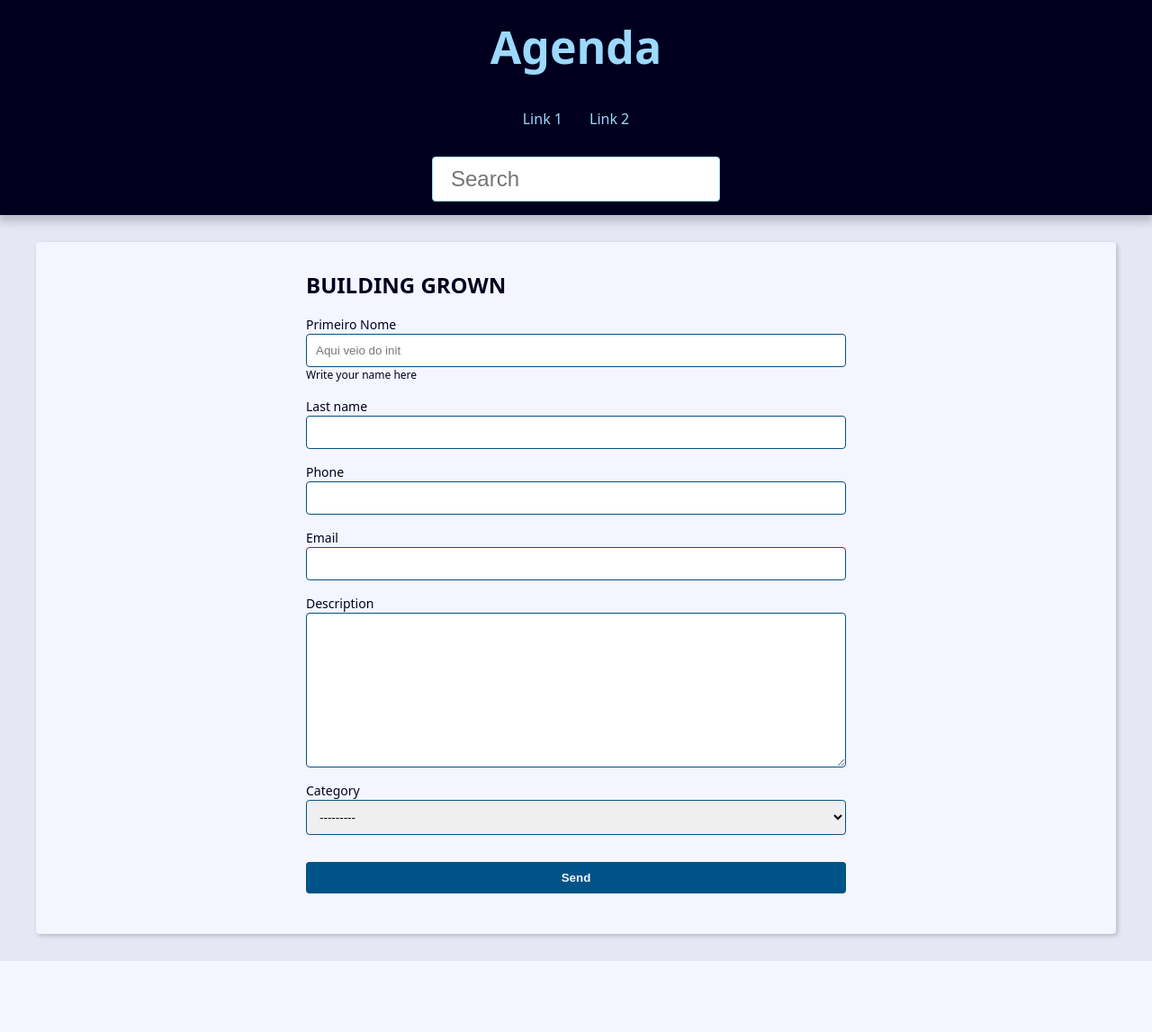
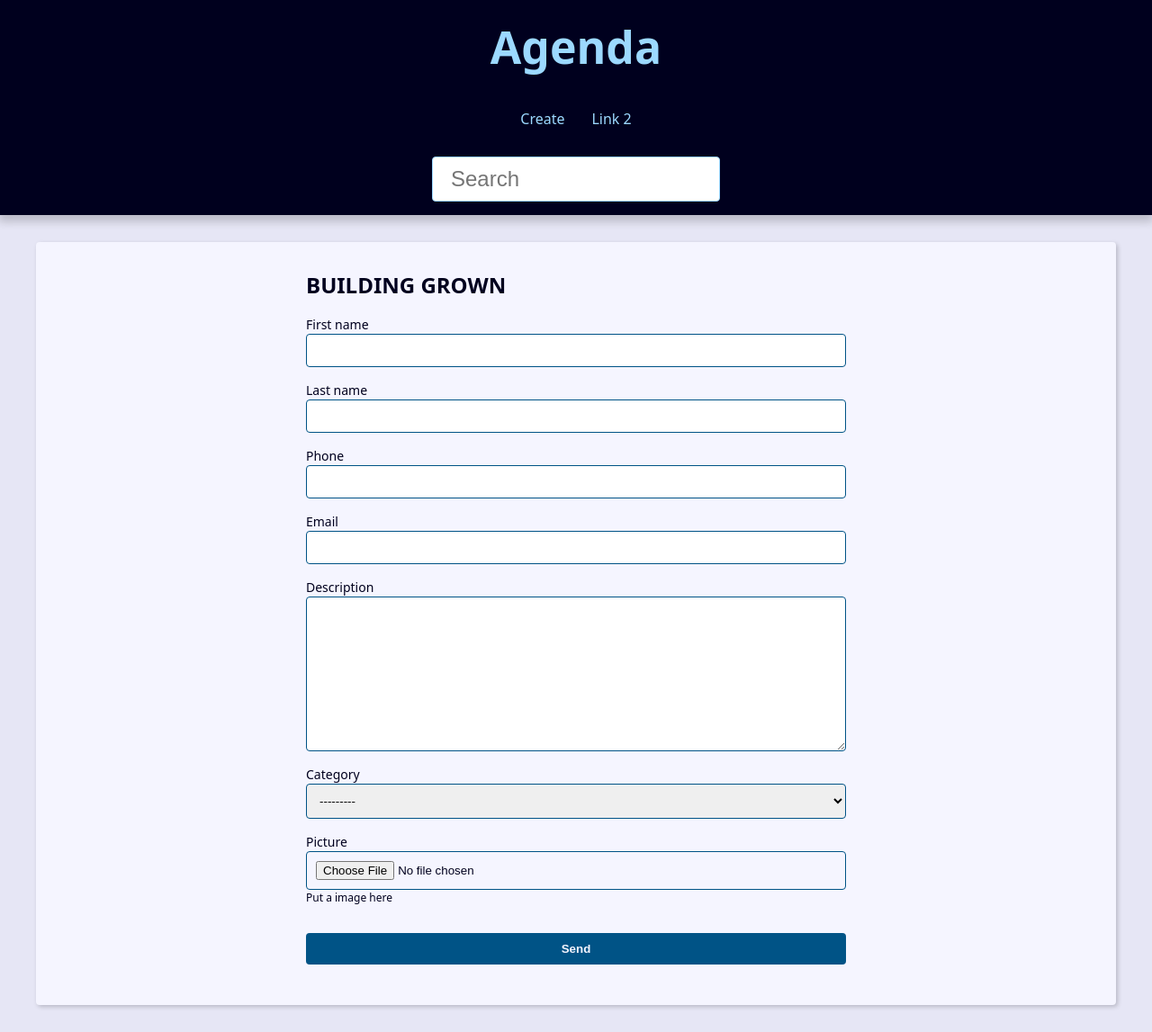
Before and after one commit to threedolars/Conta, a Django app: page /contact/create/ in a window 1280 px wide. Shown: the whole page at 90% size. Before the commit the page ends 1068 px from the top, so only its background shows below. Run offline with Django 4.2, Linux system fonts and the light colour scheme; data that the repository does not hold is empty.

Commit message:
adding image

```diff
--- a/base_static/global/css/styles.css
+++ b/base_static/global/css/styles.css
@@ -314,3 +314,23 @@ svg {
     filter: brightness(80%);
     box-shadow: 0 0 5px var(--link-dark-color);
 }
+
+.contact-links {
+    margin-block: calc(var(--small-font-size) * 2);
+    display: flex;
+    align-items: center;
+    gap: 0 var(--spacing);
+}
+
+.btn-link {
+    font-size: var(--small-font-size);
+    text-decoration: none;
+    font-weight: bold;
+    padding: 1rem;
+    display: block;
+    line-height: var(--small-font-size);
+}
+
+.btn-delete {
+    background: tomato;
+}
--- a/base_templates/global/partials/_header.html
+++ b/base_templates/global/partials/_header.html
@@ -10,7 +10,7 @@
         <ul class="menu-list">
             <li class="menu-item">
                 <a href="{% url 'contact:create' %}" class="menu-link">
-                    Link 1
+                    Create
                 </a>
             </li>
             <li class="menu-item">
--- a/contact/forms.py
+++ b/contact/forms.py
@@ -6,29 +6,18 @@ from django.core.exceptions import ValidationError
 
 
 class ContactForm(forms.ModelForm):
-    first_name = forms.CharField(
-        widget=forms.TextInput(
-            attrs={
-                'class': 'classe-a classe-b',
-                'placeholder': 'Aqui veio do init'
-            }
-        ),
-        label='Primeiro Nome',
-        help_text='Write your name here'
-    )
+    picture = forms.ImageField(widget=forms.FileInput(
+        attrs={'accept': 'image/*'}), help_text='Put a image here', required=False)
 
-    def __init__(self, *args, **kwargs):
-        super().__init__(*args, **kwargs)
+    # self.fields['first_name'].widget.attrs.update({
+    #     'class': 'classe-a classe-b',
+    #     'placeholder': 'Aqui veio do init',
+    # })
 
-        # self.fields['first_name'].widget.attrs.update({
-        #     'class': 'classe-a classe-b',
-        #     'placeholder': 'Aqui veio do init',
-        # })
-
-    class Meta():
+    class Meta:
         model = Contact
         fields = ('first_name', 'last_name', 'phone',
-                  'email', 'description', 'category')
+                  'email', 'description', 'category', 'picture',)
 
         # widgets = {
         #     'first_name': forms.TextInput(
@@ -40,7 +29,6 @@ class ContactForm(forms.ModelForm):
         # }
 
     def clean(self):
-        msg = None
         cleaned_data = self.cleaned_data
         first_name = cleaned_data.get('first_name')
         last_name = cleaned_data.get('last_name')
@@ -51,8 +39,8 @@ class ContactForm(forms.ModelForm):
                 code='Invalid'
             )
 
-        self.add_error('first_name', msg)
-        self.add_error('last_name', msg)
+            self.add_error('first_name', msg)
+            self.add_error('last_name', msg)
 
         return super().clean()
 
--- a/contact/templates/contact/_create.html
+++ b/contact/templates/contact/_create.html
@@ -4,22 +4,29 @@
 <div class="form-wrapper">
     <h2>BUILDING GROWN</h2>
 
-    <form action="{% url 'contact:create' %}" method="POST" enctype="multipart/form-data">
+    <form action="{{ form_action }}" method="POST" enctype="multipart/form-data">
 
         {% csrf_token %}
 
         <div class="form-content">
-            {% for field in form %}
+
+          {% for field in form %}
             <div class="form-group">
-                <label for="{{ field.id_for_label}}">{{ field.label }}</label>
-            {{ field }}
-            {{ field.errors }}
+              <label for="{{ field.id_for_label}}">{{ field.label }}</label>
+              {{ field }}
+              {{ field.errors }}
 
               {% if field.help_text %}
                 <p class="help-text">{{ field.help_text }}</p>
               {% endif %}
             </div>
-            {% endfor %}
+
+            {% if field.name == 'picture' and field.value.url %}
+              <div class="form-group">
+                <img src="{{ field.value.url }}" alt="">
+              </div>
+            {% endif %}
+          {% endfor %}
         </div>
 
         {% if form.non_field_errors %}
--- a/contact/urls.py
+++ b/contact/urls.py
@@ -7,5 +7,7 @@ urlpatterns = [
     path('contact/<int:contact_id>/', views.contact, name='contact'),
     path('search/', views.search, name='search'),
     path('', views.index, name='index'),
-    path('contact/create/', views.create, name='create')
+    path('contact/create/', views.create, name='create'),
+    path('contact/<int:contact_id>/update/', views.update, name='update'),
+    path('contact/<int:contact_id>/delete/', views.delete, name='delete')
 ]
--- a/contact/views/contact_forms.py
+++ b/contact/views/contact_forms.py
@@ -1,16 +1,21 @@
 # flake8: noqa
-from django.shortcuts import render, redirect
+from django.shortcuts import render, redirect, get_object_or_404
+from django.urls import reverse
 from contact.forms import ContactForm
+from contact.models import Contact
 
 # Create your views here.
 
 
 def create(request):
+    form_action = reverse('contact:create')
+
     if request.method == 'POST':
-        form = ContactForm(request.POST)
+        form = ContactForm(request.POST, request.FILES)
 
         context = {
-            'form': form
+            'form': form,
+            'form_action': form_action
         }
 
         if form.is_valid():
@@ -20,7 +25,57 @@ def create(request):
         return render(request, 'contact/_create.html', context)
 
     context = {
-        'form': ContactForm()
+        'form': ContactForm(),
+        'form_action': form_action
     }
 
     return render(request, 'contact/_create.html', context)
+
+
+def update(request, contact_id):
+    contact = get_object_or_404(Contact, pk=contact_id, show=True)
+
+    form_action = reverse('contact:update', args=(contact_id,))
+
+    if request.method == 'POST':
+        form = ContactForm(request.POST, request.FILES, instance=contact)
+
+        context = {
+            'form': form,
+            'form_action': form_action
+        }
+
+        if form.is_valid():
+            contact = form.save()
+            return redirect('contact:update', contact_id=contact.pk)
+
+        return render(request, 'contact/_create.html', context)
+
+    context = {
+        'form': ContactForm(instance=contact),
+        'form_action': form_action
+    }
+
+    return render(request, 'contact/_create.html', context)
+
+
+def delete(request, contact_id):
+    contact = get_object_or_404(
+        Contact, pk=contact_id, show=True
+    )
+    confirmation = request.POST.get('confirmation', 'no')
+
+    if confirmation == 'yes':
+        contact.delete()
+        return redirect('contact:index')
+
+    context = {
+        'contact': contact,
+        'confirmation': confirmation,
+    }
+
+    return render(
+        request,
+        'contact/contact.html',
+        context
+    )
```
Also changed, not shown: contact/templates/contact/contact.html (+21 -0 lines).
